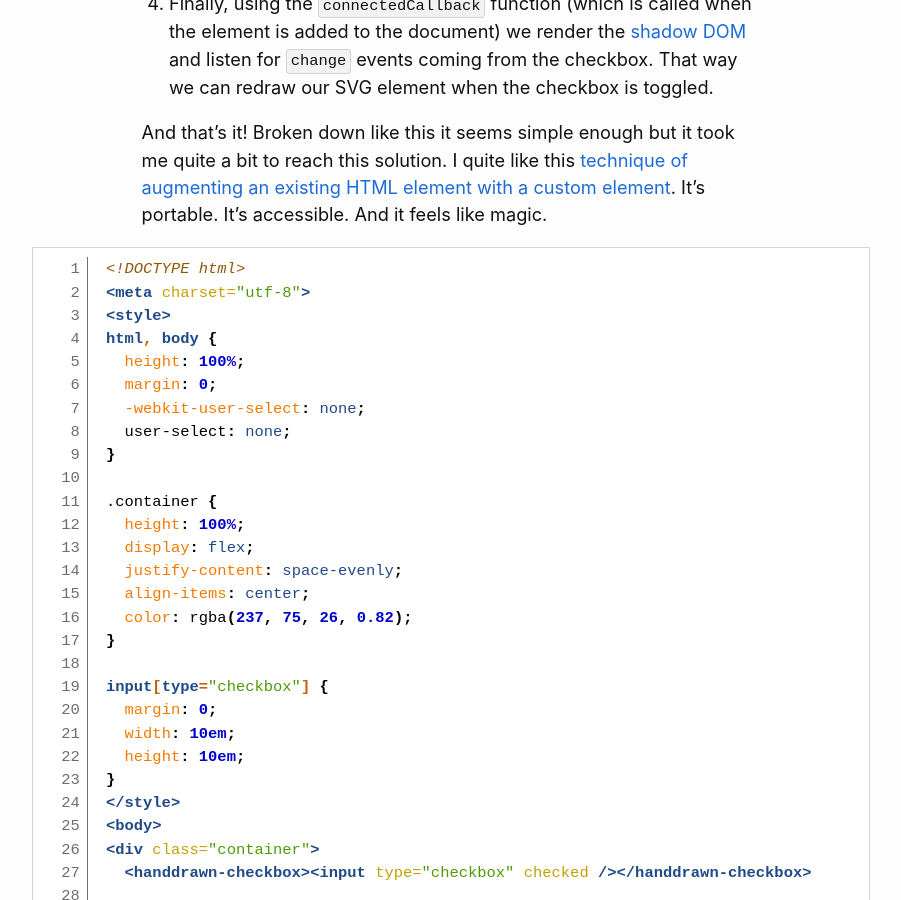
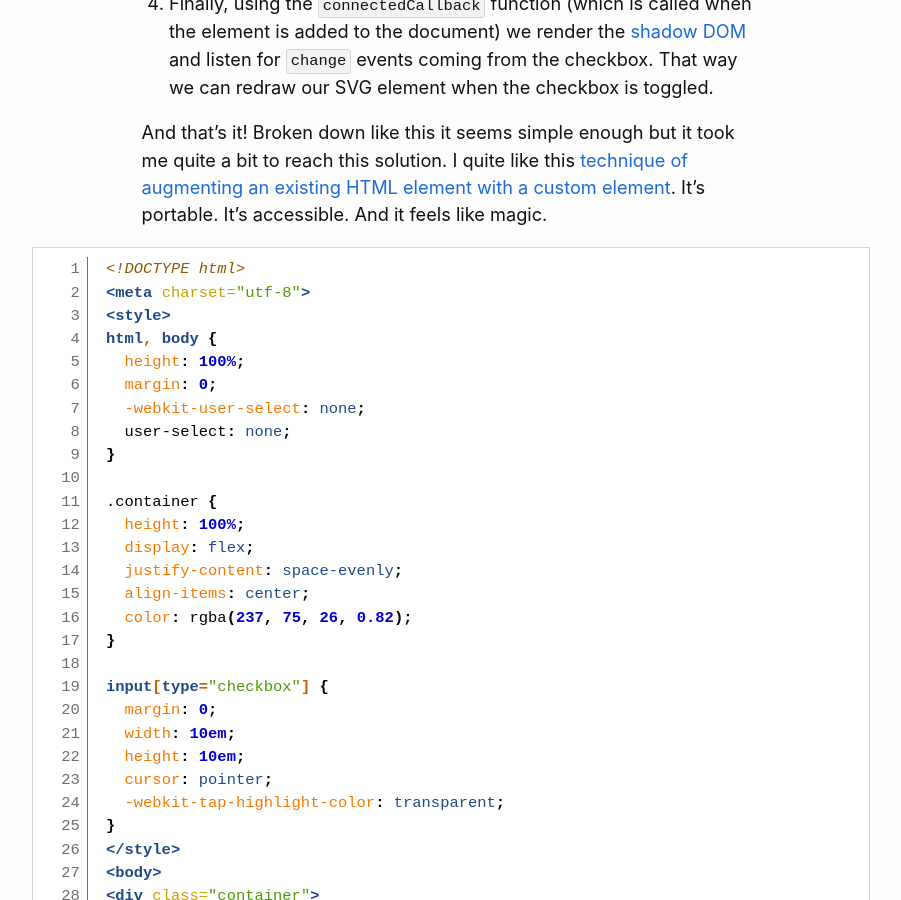
Before and after one commit to guilhermesimoes/guilhermesimoes.github.io, a Jekyll site: the page built from _posts/2025-12-06-web-component-hand-drawn-checkbox.md, in a window 1280 px wide and 900 px high, scrolled down 1604 px. Shown: the whole window, without its empty margins (189-1090 px from the left). Built offline with Jekyll 4.4.1, drawn with Linux system fonts in a browser that asks for light colours; some of the changed text lies outside the part shown.

Commit message:
Fix checkbox tap showing a background flash on iPhone

```diff
--- a/assets/blocks/web-component-hand-drawn-checkbox.html
+++ b/assets/blocks/web-component-hand-drawn-checkbox.html
@@ -20,6 +20,8 @@ input[type="checkbox"] {
   margin: 0;
   width: 10em;
   height: 10em;
+  cursor: pointer;
+  -webkit-tap-highlight-color: transparent;
 }
 </style>
 <body>
```
